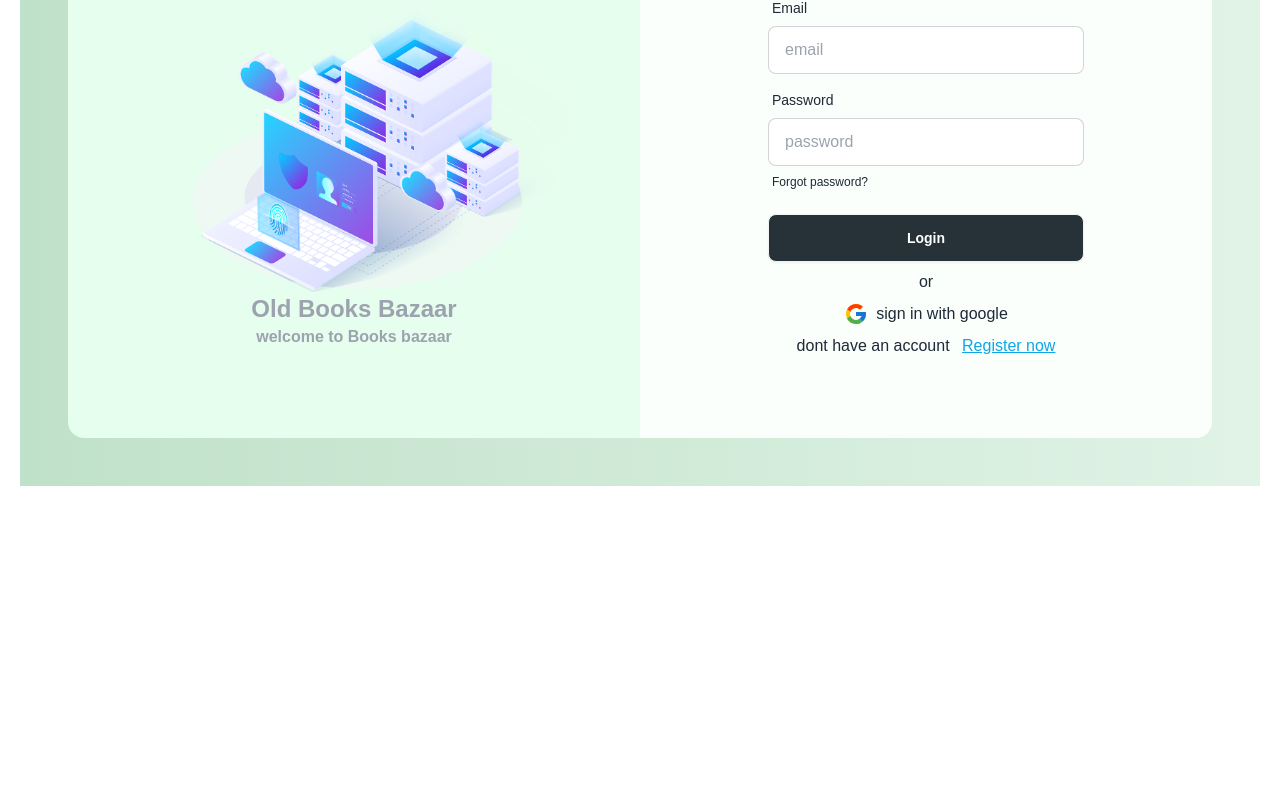
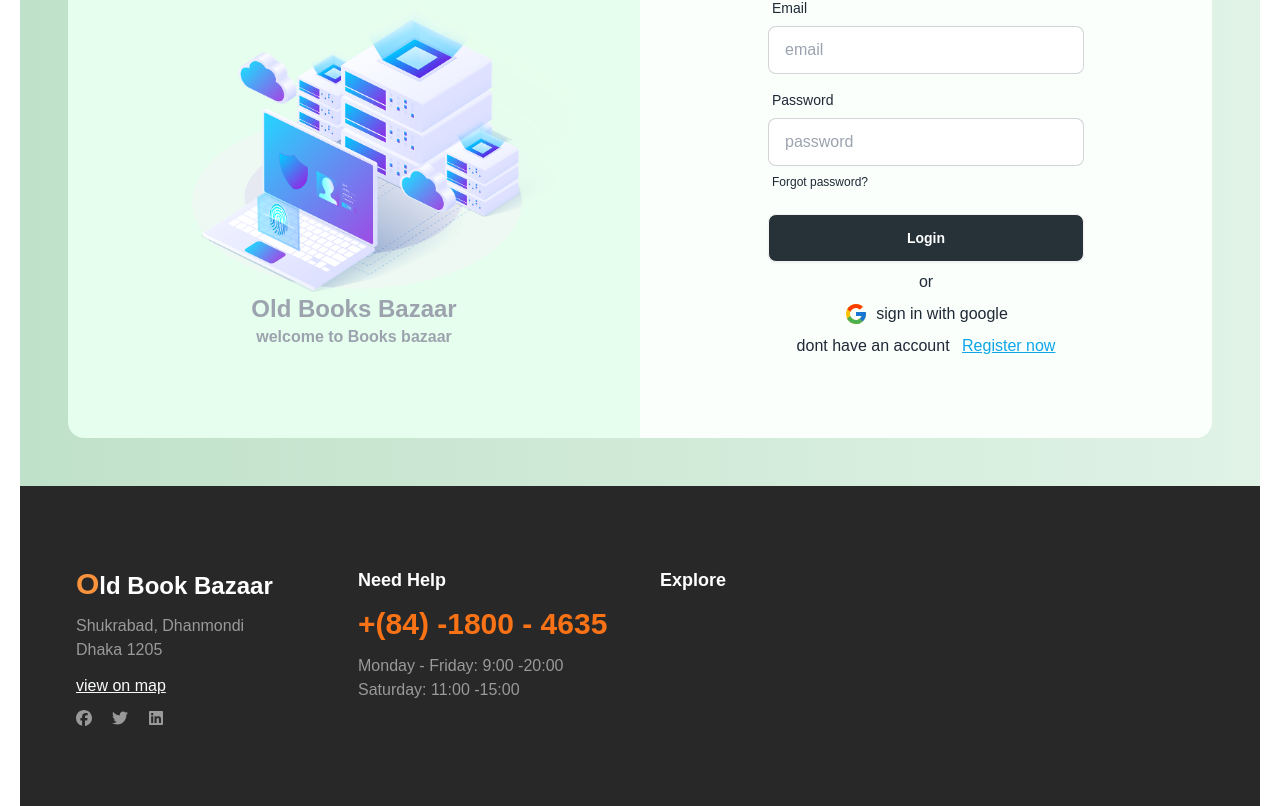
Before and after one commit to hassanMehedi2/old-books-bazaar, a React (Vite) app: page /login in a window 1280 px wide. Shown: the part 330-1136 px from the top of the page. Before the commit the page ends 816 px from the top, so only its background shows below. Built offline with nearby package versions, Linux system fonts and the light colour scheme; no server answers.

Commit message:
added top bidded products section and fetched data from backend

```diff
--- a/src/components/Home/Banner/Banner.jsx
+++ b/src/components/Home/Banner/Banner.jsx
@@ -3,7 +3,7 @@ import { FaAngleRight } from "react-icons/fa6";
 const Banner = () => {
     return (
 
-        <div className="h-[80vh] w-full overflow-hidden">
+        <div className="h-[95vh] w-full overflow-hidden">
             <div className="h-full relative  border bordered flex" style={{ backgroundImage: 'url(https://i.ibb.co/L1HP6DD/aaron-burden-cm-Iqk-MPfp-MQ-unsplash-1.jpg)',objectFit:'cover' ,overflow:'hidden'}}>
             <div className="hero-overlay absolute bg-opacity-30"></div>
                <div className="w-1/2">
--- a/src/components/Home/Category/Category.jsx
+++ /dev/null
@@ -1,11 +0,0 @@
-import React from 'react';
-
-const Category = () => {
-    return (
-        <div>
-
-        </div>
-    );
-};
-
-export default Category;
--- a/src/components/Home/Home.jsx
+++ b/src/components/Home/Home.jsx
@@ -1,6 +1,7 @@
 
 import Banner from "./Banner/Banner";
 import SellPosts from "./SellPosts/SellPosts";
+import TopBiddedBooks from "./TopBiddedBooks/TopBiddedBooks";
 
 
 const Home = () => {
@@ -9,6 +10,7 @@ const Home = () => {
         <div className="">
             <Banner></Banner>
           <SellPosts ></SellPosts>
+          <TopBiddedBooks></TopBiddedBooks>
 
         </div>
     );
--- a/src/components/Home/SellPosts/PostCard/PostCard.jsx
+++ b/src/components/Home/SellPosts/PostCard/PostCard.jsx
@@ -4,7 +4,7 @@ import { Link } from "react-router-dom";
 
 
 const PostCard = ({ post }) => {
-    const { _id, bookName, deadline, minimumPrice, description, image,category } = post;
+    const { _id, bookName, deadline, minimumPrice, description, image, category } = post;
 
 
 
@@ -30,8 +30,8 @@ const PostCard = ({ post }) => {
                 onMouseOver={handleMouseOver}
                 onMouseOut={handleMouseOut}
             >
-                <div className="h-[160px]  md:h-[220px] lg:h-[250px]">
-                    <img src={image} className="object-contain  h-full w-full" alt="brand image" />
+                <div className="h-[150px] w-[130px] mx-auto md:h-[220px] lg:h-[250px] lg:w-[200px]">
+                    <img src={image} className="object-cover   rounded-lg h-full w-full" alt="brand image" />
                 </div>
                 <div className=" card card-compact ">
                     <div className="card-body  text-left">
@@ -42,7 +42,7 @@ const PostCard = ({ post }) => {
                             <p>{description.slice(0, 60)} <span className="text-blue-800 text-justify">read more ..</span></p>
                         </div>
 
-                        <p className=" mt-1 text-md md:text-md font-bold ">Bids starts from :<span className=" text-base text-red-600 "> {minimumPrice}.00 ৳</span></p>
+                        <p className=" mt-1 text-md md:text-md font-bold ">Bid starts from :<span className=" text-base text-red-600 "> {minimumPrice}.00 ৳</span></p>
                         <div>
                             <Link to={`/post_details/${_id}`} className="btn   w-full bg-orange-400 text-white font-semibold">Bid Now</Link>
                         </div>
--- a/src/components/Home/SellPosts/SellPosts.jsx
+++ b/src/components/Home/SellPosts/SellPosts.jsx
@@ -28,7 +28,7 @@ const SellPosts = () => {
 
                 {/* react tabs  */}
                 <Tabs>
-                    <TabList className={"text-md font-semibold bg-[#e1e8ed]"}>
+                    <TabList className={"text-base font-medium bg-[#e1e8ed]"}>
                         <Tab onClick={() => handleTab('')}>All</Tab>
                         <Tab onClick={() => handleTab('fiction')}>Fiction</Tab>
                         <Tab onClick={() => handleTab('non-fiction')}>Non Fiction</Tab>
--- /dev/null
+++ b/src/components/Home/TopBiddedBooks/TopBiddedBooks.jsx
@@ -0,0 +1,57 @@
+import axios from "axios";
+import { useEffect, useState } from "react";
+import TopBiddedCard from "./TopBiddedCard";
+
+
+const TopBiddedBooks = () => {
+    const [topBiddedPostsIds, setTopBiddedPostsIds] = useState([]);
+    useEffect(() => {
+        axios.get('http://localhost:5000/api/v1/topBiddedSellPosts')
+            .then(data => {
+                setTopBiddedPostsIds(data.data.topBiddedSellPostsIds)
+            })
+            .catch(err => console.log(err))
+    }, [])
+
+    return (
+        <div className="mb-24">
+            <div>
+                <h1 className="text-2xl mb-5 font-bold ">Top Bidded Books </h1>
+                <div className="grid grid-cols-5 gap-8 h-[600px]" >
+                    <div className="md:col-span-3 relative max-h-[600px]">
+                        <img className="w-full rounded-xl h-full object-cover" src="https://i.ibb.co/xDp2FK3/Capture.png" alt="bidded image" />
+
+                        <div className="absolute bottom-[8vh] left-24 flex">
+                            <div>
+                                <p className="text-md font-medium mb-2 text-white">Bid Now Grab Now</p>
+                                <h1 className="text-3xl font-bold text-white">Top Bidded  <br />Books is here Hurry !!!</h1>
+                            </div>
+                            <div className=" flex justify-center ml-14 items-end">
+                                <span className="countdown font-mono text-2xl text-black bg-yellow-400 rounded-2xl px-3 py-2">
+                                    <span style={{ "--value": 10 }}></span>h
+                                    <span style={{ "--value": 24 }}></span>m
+                                    <span style={{ "--value": 58 }}></span>s
+                                </span>
+                            </div>
+
+                        </div>
+                    </div>
+                    <div className="md:col-span-2 h-full ">
+                        <div className=" grid grid-rows-3 h-full gap-5 ">
+                            {
+                              topBiddedPostsIds &&  topBiddedPostsIds?.map(topPostId => <TopBiddedCard
+                                key={topPostId}
+                                topPostId = {topPostId}
+                                >
+
+                                </TopBiddedCard>)
+                            }
+                        </div>
+                    </div>
+                </div>
+            </div>
+        </div>
+    );
+};
+
+export default TopBiddedBooks;
--- /dev/null
+++ b/src/components/Home/TopBiddedBooks/TopBiddedCard.jsx
@@ -0,0 +1,47 @@
+import axios from "axios";
+import { useEffect, useState } from "react";
+import { Link } from "react-router-dom";
+
+const TopBiddedCard = ({ topPostId }) => {
+    const [post, setPost] = useState(null);
+
+    useEffect(() => {
+        axios.get(`http://localhost:5000/api/v1/sell_posts?id=${topPostId}`)
+            .then(data => {
+                setPost(data.data[0])
+                console.log(data.data);
+            })
+            .catch(err => console.log(err))
+    }, [topPostId])
+
+
+    // Destructure image property from post only if post is not null
+    const { _id,image, bookName,category ,deadline, minimumPrice} = post || {};
+
+    return (
+        <div className="h-full  overflow-hidden">
+            {
+                post &&
+                <Link to={`/post_details/${_id}`} className="flex  gap-4 ">
+
+                    <div className=" w-[130px]">
+                        <img src={image} className="h-[180px] w-[130px] object-cover rounded-xl" alt="product image" />
+                    </div>
+
+                    <div className="flex-1  flex items-center ">
+                        <div className="px-2 space-y-[6px]">
+                        <p className="text-base font-bold">{bookName}</p>
+                        <p className="text-sm text-[#999999]">{category}</p>
+                        <p className="text-base font-medium">Starts From <span className="text-orange-600 font-semibold">{minimumPrice}.00</span></p>
+                        <Link to={`/post_details/${_id}`} className="btn  btn-sm  bg-orange-400 text-white ">Bid Now</Link>
+
+                        </div>
+                    </div>
+
+                </Link>
+            }
+        </div>
+    );
+};
+
+export default TopBiddedCard;
--- a/src/components/SellBooks/SellBooks.jsx
+++ b/src/components/SellBooks/SellBooks.jsx
@@ -40,6 +40,7 @@ const SellBooks = () => {
         <div className="pt-10 bg-base-200">
             <form onSubmit={handleAddPost} className="  p-5 ">
                 <div >
+                    <div><h1 className="text-center mb-3 font-bold text-2xl">Add a sell post</h1></div>
                     <div className="form-control w-1/3">
                         <label className="label">
                             <span className="label-text">Email Address</span>
--- /dev/null
+++ b/src/components/Shared/Footer.jsx
@@ -0,0 +1,38 @@
+import { FaFacebook, FaLinkedin, FaTwitter } from "react-icons/fa6";
+
+
+const Footer = () => {
+    return (
+        <div>
+            <div className="px-14 py-20 bg-[#282828] w-full flex">
+                <div className="w-1/2 flex">
+                    <div className="space-y-3 w-1/2">
+                        <p className="text-2xl text-white font-bold"><span className="text-3xl text-orange-400">O</span>ld Book Bazaar</p>
+                        <p className="text-[#999999] font-medium text-base">Shukrabad, Dhanmondi <br />Dhaka 1205</p>
+                        <p className="text-gray-50 font-medium text-base underline">view on map</p>
+                        <div className="text-[#999999] font-bold text-base   flex gap-5">
+                            <FaFacebook className="hover:text-orange-300"></FaFacebook>
+                            <FaTwitter className="hover:text-orange-300"></FaTwitter>
+                            <FaLinkedin className="hover:text-orange-300"></FaLinkedin>
+                        </div>
+                    </div>
+                    <div>
+                        <div className="space-y-3">
+                            <p className="text-lg text-white font-bold">Need Help</p>
+                            <p className="text-3xl text-orange-500 font-bold">+(84) -1800 - 4635</p>
+                            <p className="text-[#999999] font-medium text-base">Monday - Friday: 9:00 -20:00 <br />Saturday: 11:00 -15:00 <br /></p>
+
+                        </div>
+                    </div>
+                </div>
+                <div className="w-1/2 grid grid-cols-3 px-5">
+                    <div>
+                        <p className="text-lg text-white font-bold">Explore</p>
+                    </div>
+                </div>
+            </div>
+        </div>
+    );
+};
+
+export default Footer;
--- a/src/layout/MainLayout.jsx
+++ b/src/layout/MainLayout.jsx
@@ -1,6 +1,7 @@
 import { Outlet } from "react-router-dom";
 import Navbar from "../components/Shared/Navbar";
 import { Toaster } from "react-hot-toast";
+import Footer from "../components/Shared/Footer";
 
 const MainLayout = () => {
     return (
@@ -8,6 +9,7 @@ const MainLayout = () => {
             <Navbar></Navbar>
             <Outlet></Outlet>
             <Toaster />
+            <Footer></Footer>
         </div>
     );
 };
```
